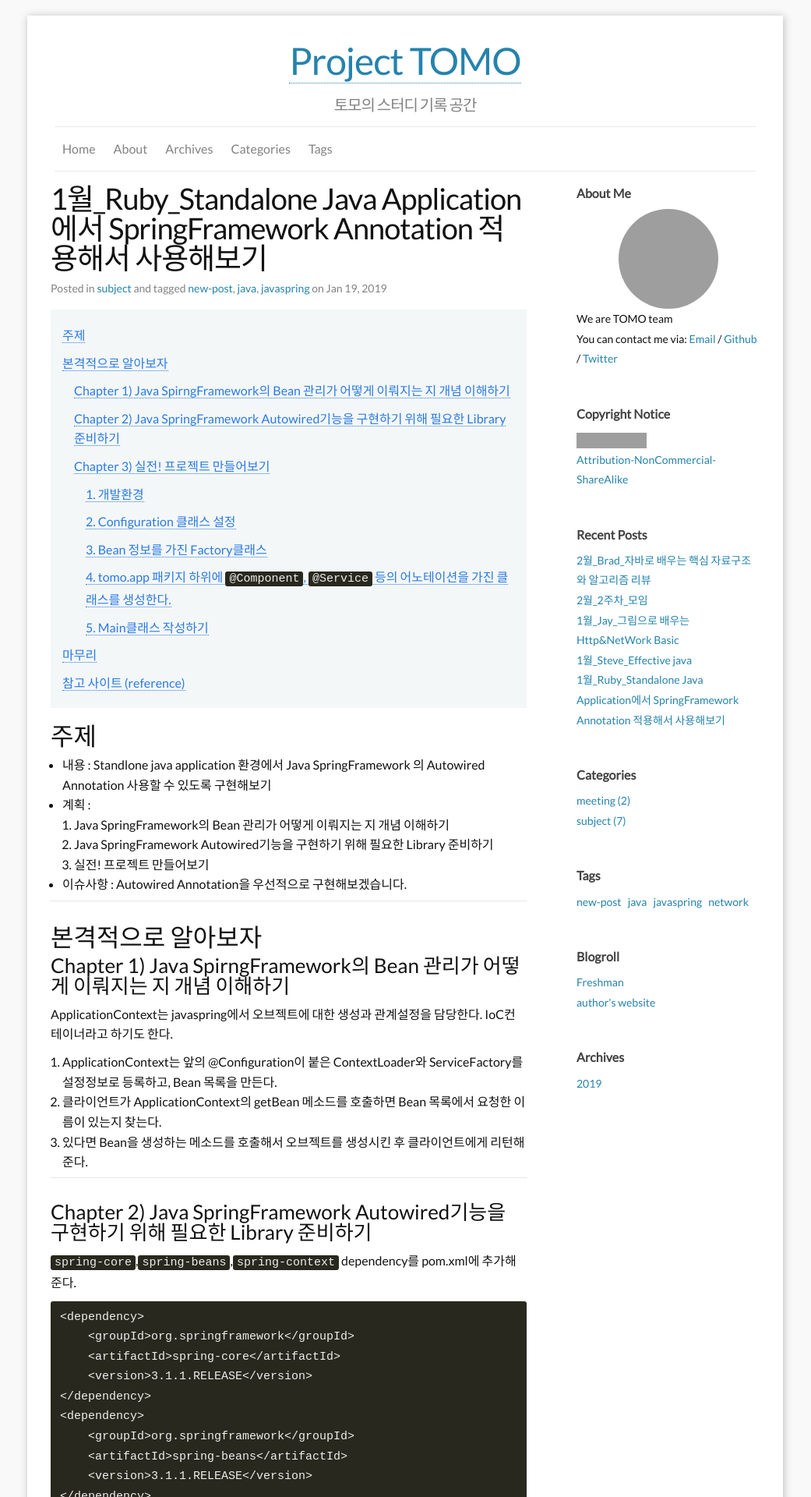
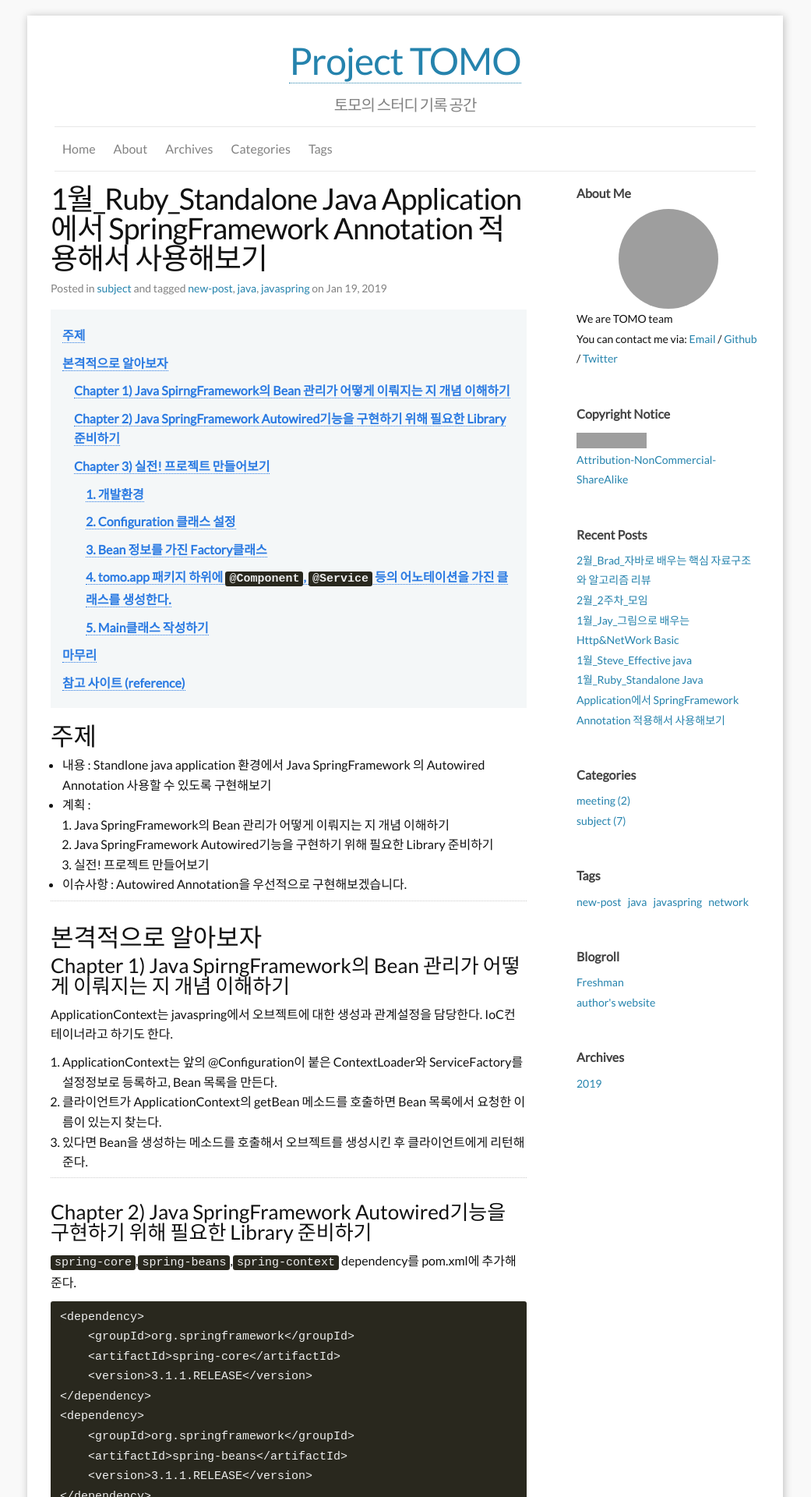
Before and after one commit to devteam-tomo/devteam-tomo.github.io, a Jekyll site: the page built from _posts/subject/2019-1-19-1_subject_ruby.md, in a window 1280 px wide. Shown: the top 1920 px of the page at 78% size, without its empty margins (120-1161 px from the left). Built offline with Jekyll 4.4.1, drawn with Linux system fonts in a browser that asks for light colours; comment, search, counter and statistics services are not loaded; grey boxes are pictures that could not be loaded.

Commit message:
text weight

```diff
--- a/_sass/_layout.scss
+++ b/_sass/_layout.scss
@@ -206,6 +206,10 @@
 #markdown-toc>li:first-child {
   padding-top: 0px;
 }
+#markdown-toc>li{
+  font-weight: 600
+}
+
 
 // #markdown-toc:before{
 //   content:"Topic of Contents";
```
